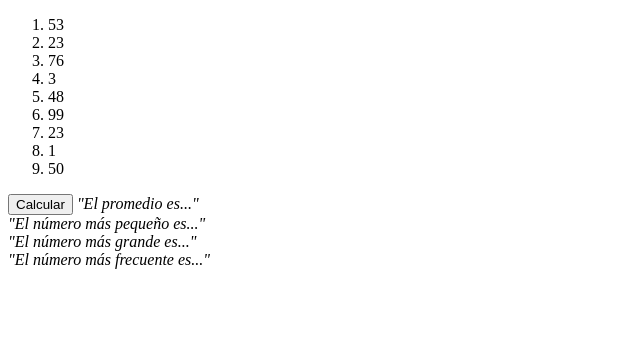
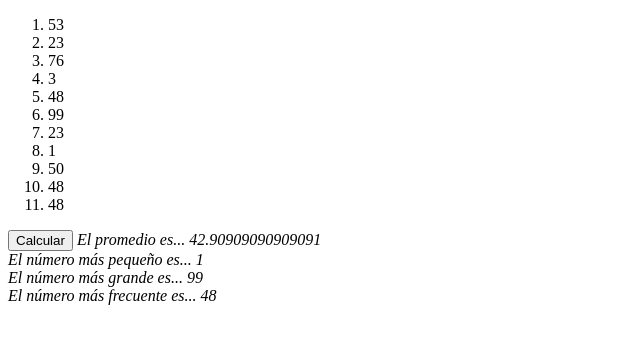
Before and after one commit to TomasHaydu/Tareas-Curso-Arg-Programa, a plain HTML site: page index4.html in a window 1280 px wide. Both pictures are taken after a click on the button "Calcular". Shown: the whole page, without its empty margins (0-640 px from the left). Drawn offline with Linux system fonts and the light colour scheme.

Commit message:
Correccion de lo anteriormente subido
correccion de tarea 4 clase 5

```diff
--- a/index4.html
+++ b/index4.html
@@ -21,14 +21,16 @@
             <li class="nros">23</li>
             <li class="nros">1</li>
             <li class="nros">50</li>
+            <li class="nros">48</li>
+            <li class="nros">48</li>
         </ol>
 
-        <button type="button">Calcular</button>
+        <button type="button" id="boton">Calcular</button>
 
-        <em id="promedio">"El promedio es..."</em><br>
-        <em id="pequeno">"El número más pequeño es..."</em><br>
-        <em id="grande">"El número más grande es..."</em><br>
-        <em id="frecuente">"El número más frecuente es..."</em><br>
+        <em id="promedio">El promedio es... </em><br>
+        <em id="pequeno">El número más pequeño es... </em><br>
+        <em id="grande">El número más grande es... </em><br>
+        <em id="frecuente">El número más frecuente es... </em><br>
 
 
 
--- a/tarea-4.js
+++ b/tarea-4.js
@@ -9,36 +9,70 @@
 // 4. obtener el número que más se repite y mostrarlo en un <em> pre-creado con el texto
 //"El número más frecuente es..."
 
-const nodeListStringNumerico = document.querySelectorAll('.numero');
-const numerosArray = [];
+document.querySelector("#boton").onclick = function (){
 
-function obtenerArray(nodeList){
-  for(let i = 0; i < nodeList.length; i++){
-    numerosArray.push(Number(nodeList[i].textContent));
-  }
+    document.querySelector("#promedio").textContent += (promedioNumeros())
+    document.querySelector("#grande").textContent += (numeroMayor())
+    document.querySelector("#pequeno").textContent += (numeroMenor())
+    document.querySelector("#frecuente").textContent += (numeroFrecuente())
+
+    return false}
+
+let liElements = document.getElementsByTagName('li')
+let liNumbers = []
+
+for (let i = 0; i < liElements.length; i++) {
+    let liValue = Number(liElements[i].innerText)
+    if (!isNaN(liValue)) {
+        liNumbers.push(liValue)
+    }
 }
 
-console.log (numerosArray)
 
-
-function $promedio (){
+function promedioNumeros (){
 
 let resultadoTodos = 0
 let promedio = 0
-for(let i = 0; i<numerosArr.length; i++){
-    resultadoTodos = resultadoTodos + Number(numerosArr[i].innerText)
-
-    promedio = resultadoTodos / numeros.length
+for(let i = 0; i<liNumbers.length; i++){
+    resultadoTodos = resultadoTodos + liNumbers[i]
+    promedio = resultadoTodos / liNumbers.length
 }
+return promedio
 }
 
 function numeroMayor() {
-    let maximoNumero = numerosArr[0]
-    for(i = 0; i < numerosArr.length; i++){
-        let contador = numerosArr[i]
-        if(contador > maximoNumero){
+    let maximoNumero = liNumbers[0]
+    for(i = 0; i < liNumbers.length; i++){
+        let contador = liNumbers[i]
+        while(contador > maximoNumero){
             maximoNumero = contador
         }
     }
-    console.log (maximoNumero)
+return maximoNumero
 }
+
+function numeroMenor() {
+    let minimoNumero = liNumbers[0]
+    for(i = 0; i < liNumbers.length; i++){
+        let contador = liNumbers[i]
+        while(contador < minimoNumero){
+            minimoNumero = contador
+        }
+    }
+return minimoNumero
+}
+
+function numeroFrecuente() {
+   let nroFrecuente = 0
+    for (i = 0; i < liNumbers.length; i++){
+        let contador = liNumbers[i]
+        for (j = 1; j < liNumbers.length; j++){
+           let contadorJ = liNumbers[j]
+           if (contador = contadorJ){
+                    nroFrecuente = contador
+
+            }
+        }
+    }
+return nroFrecuente
+}
```
